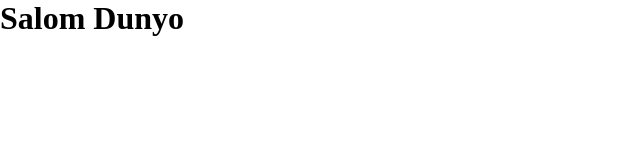
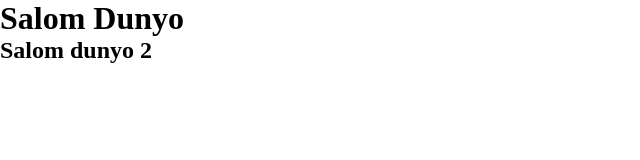
Before and after one commit to coddycampnovza-ctrl/task, a plain HTML site: page index.html in a window 1280 px wide. Shown: the whole page, without its empty margins (0-640 px from the left). Drawn offline with Linux system fonts and the light colour scheme.

Commit message:
h2 da salom dunyo 2 ni yozdim

```diff
--- a/index.html
+++ b/index.html
@@ -8,5 +8,6 @@
   </head>
   <body>
     <h1>Salom Dunyo</h1>
+    <h2>Salom dunyo 2</h2>
   </body>
 </html>
```
